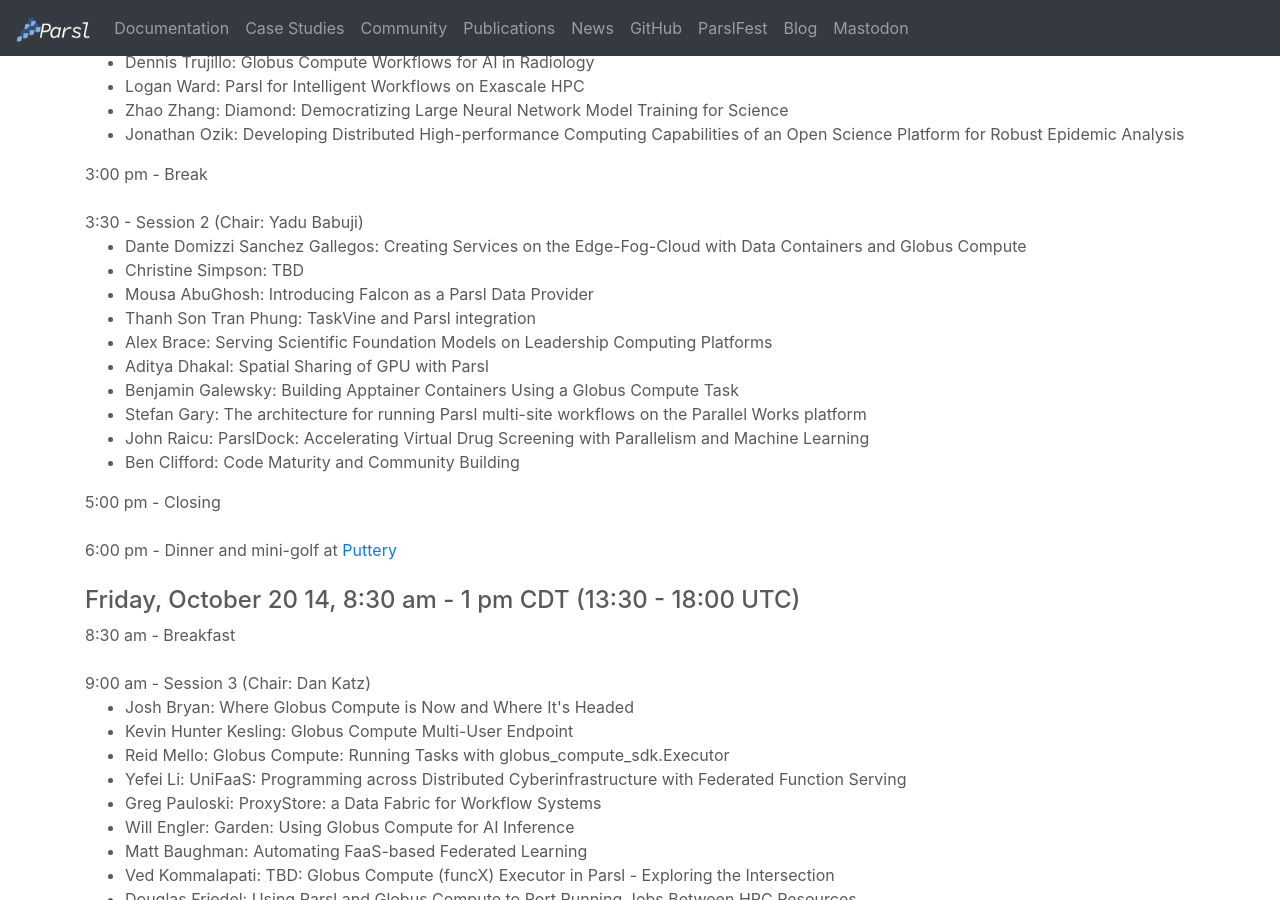
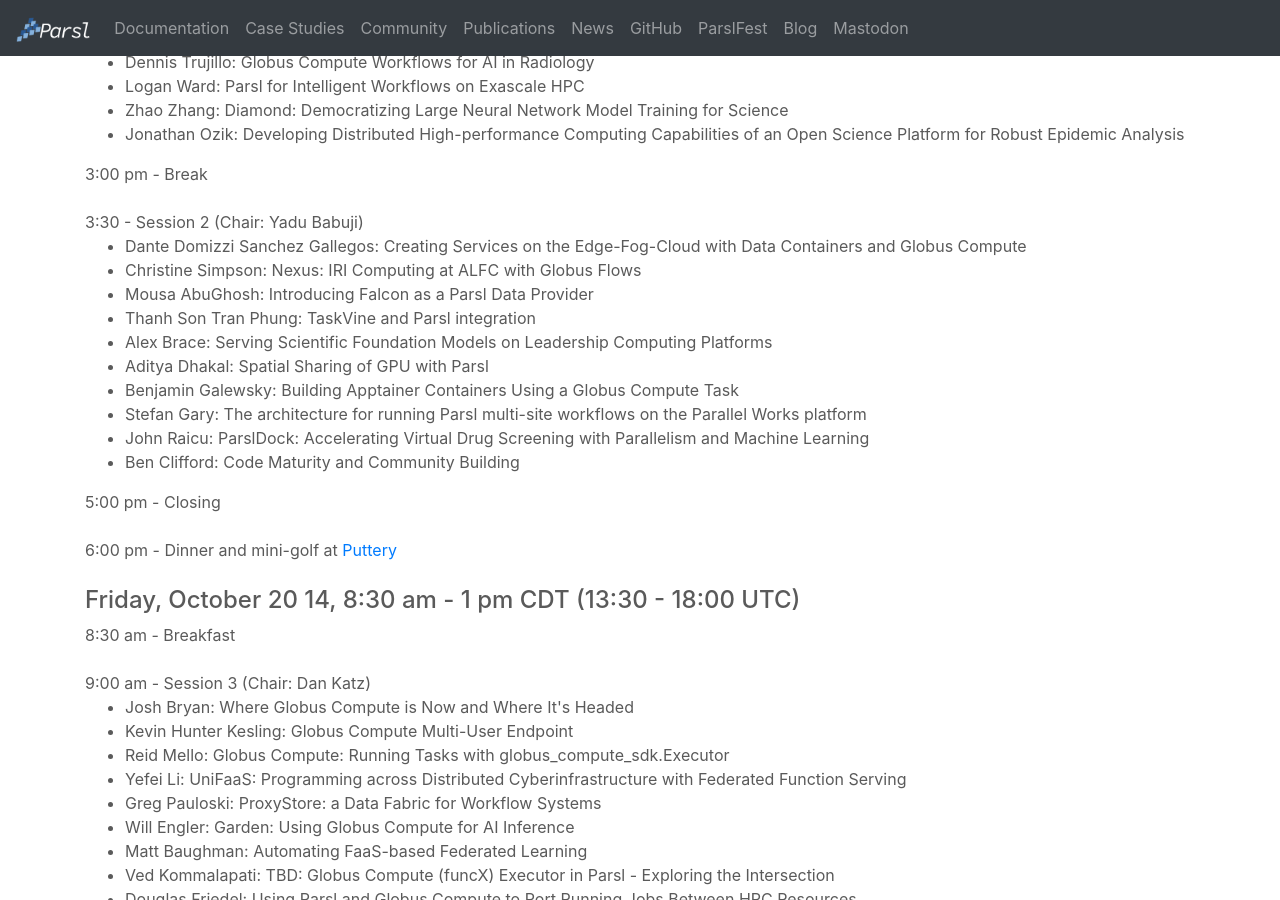
Before and after one commit to Parsl/parsl.github.io, a Jekyll site: the page built from parslfest/parslfest2023.html, in a window 1280 px wide and 900 px high, scrolled down 1443 px. Built offline with Jekyll 4.4.1, drawn with Linux system fonts in a browser that asks for light colours.

Commit message:
Added Christine Simpson’s talk title

```diff
--- a/parslfest/parslfest2023.html
+++ b/parslfest/parslfest2023.html
@@ -81,7 +81,7 @@
       3:30 - Session 2 (Chair: Yadu Babuji)
       <ul>
 	 	<li>Dante Domizzi Sanchez Gallegos: Creating Services on the Edge-Fog-Cloud with Data Containers and Globus Compute</li>
-		<li>Christine Simpson: TBD</li>
+		<li>Christine Simpson: Nexus: IRI Computing at ALFC with Globus Flows</li>
 		<li>Mousa AbuGhosh: Introducing Falcon as a Parsl Data Provider</li>
 		<li>Thanh Son Tran Phung: TaskVine and Parsl integration</li>
 		<li>Alex Brace: Serving Scientific Foundation Models on Leadership Computing Platforms</li>
```
